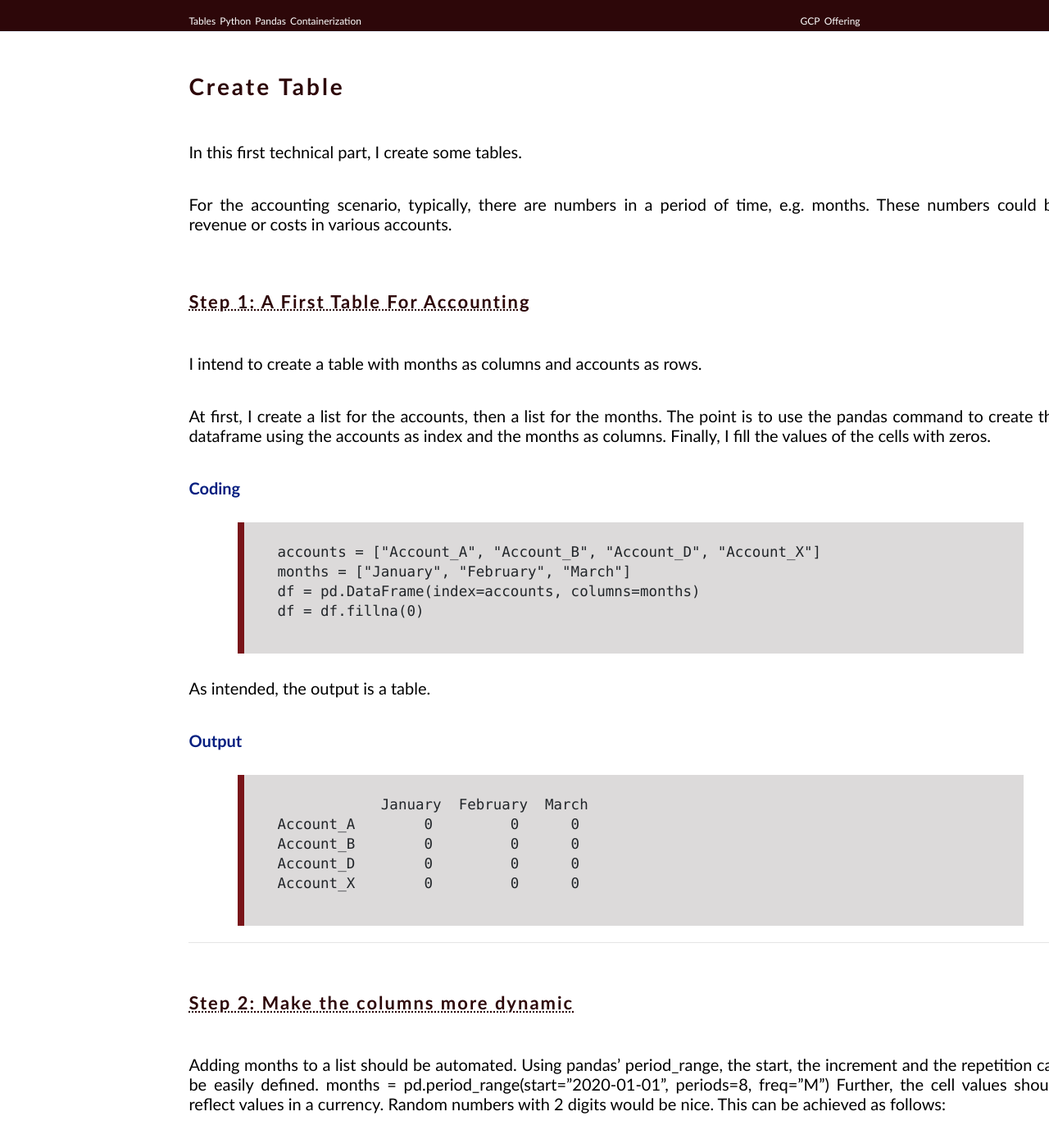
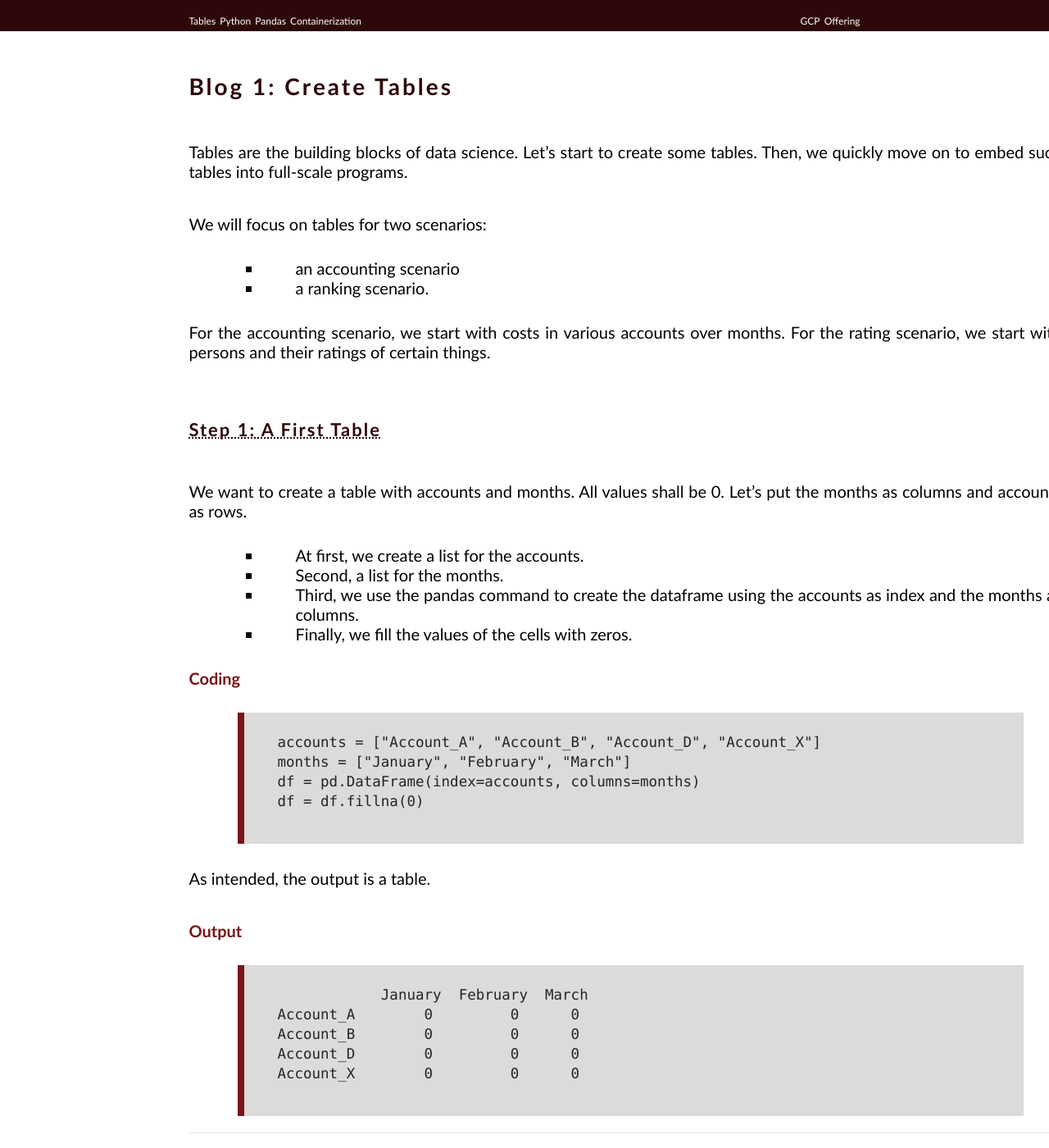
Before and after one commit to MaSe69/fromlisttok8, a Jekyll site: the page built from md/datascience/blog_20_create_table.md, in a window 1280 px wide and 1400 px high. Shown: the whole window at 82% size. Built offline with Jekyll 4.4.1, drawn with Linux system fonts in a browser that asks for light colours; some of the changed text lies outside the part shown.

Commit message:
First blog done

```diff
--- a/_includes/public/70_footer.html
+++ b/_includes/public/70_footer.html
@@ -2,7 +2,7 @@
 
   <div class="footer-column">
     <a class="footer" href="#">
-      <h3 class="footer">Lists</h3>
+      <h3 class="footer">Spreadsheets</h3>
       </h3>
     </a>
     <p><a class="footer" href="#">MS Excel</a></p>
@@ -14,10 +14,11 @@
       <h3 class="footer">Programming</h3>
       </h3>
     </a>
-    <p><a class="footer" href="../cloudproviders">Python</a></p>
+    <p><a class="footer" href="https://www.python.org">Python</a></p>
+    <p><a class="footer" href="https://pandas.pydata.org">Pandas</a></p>
   </div>
 
-  <div class="footer-column">
+  <div class=" footer-column">
     <a class="footer" href="#">
       <h3 class="footer">Web Applications</h3>
       </h3>
--- a/css/css_page/50_middle_page.css
+++ b/css/css_page/50_middle_page.css
@@ -74,6 +74,7 @@ img {
 
 strong {
   color: var(--blue90);
+  color: rgb(121, 20, 25);
   font-weight: 900;
 }
 
--- a/md/datascience/blog_20_create_table.md
+++ b/md/datascience/blog_20_create_table.md
@@ -5,17 +5,29 @@ meta: Overview Meta
 permalink: /create_table/
 ---
 
-# Create Table
+# Blog 1: Create Tables
 
-In this first technical part, I create some tables.
+Tables are the building blocks of data science.
+Let's start to create some tables.
+Then, we quickly move on to embed such tables into full-scale programs.
 
-For the accounting scenario, typically, there are numbers in a period of time, e.g. months. These numbers could be revenue or costs in various accounts.
+We will focus on tables for two scenarios:
+- an accounting scenario
+- a ranking scenario.
 
-## Step 1: A First Table For Accounting
+For the accounting scenario, we start with costs in various accounts over months.
+For the rating scenario, we start with persons and their ratings of certain things.
 
-I intend to create a table with months as columns and accounts as rows.
 
-At first, I create a list for the accounts, then a list for the months. The point is to use the pandas command to create the dataframe using the accounts as index and the months as columns. Finally, I fill the values of the cells with zeros.
+## Step 1: A First Table
+
+We want to create a table with accounts and months. All values shall be 0.
+Let's put the months as columns and accounts as rows.
+
+- At first, we create a list for the accounts.
+- Second, a list for the months.
+- Third, we use the pandas command to create the dataframe using the accounts as index and the months as columns.
+- Finally, we fill the values of the cells with zeros.
 
 **Coding**
 >
@@ -37,12 +49,23 @@ As intended, the output is a table.
 
 ---
 
+This completes the first part.
+In summary, we created a simple table realized as a Pandas dataframe.
 
 ## Step 2: Make the columns more dynamic
 
-Adding months to a list should be automated. Using pandas’ period_range, the start, the increment and the repetition can be easily defined.
-months = pd.period_range(start="2020-01-01", periods=8, freq="M")
-Further, the cell values should reflect values in a currency. Random numbers with 2 digits would be nice.
+In the next step, we want to achieve flexibility on the number of rows.
+We started with months, but the time period could also be days or weeks or else.
+Specifying the number of a columns to a table should of course be flexible.
+
+Using pandas’ period_range, the start, the increment and the repetition can be easily defined. Setting the "frequency" to "M", we stick with months, but could easily change to days, quarters, years or other time periods.
+
+
+**Coding**
+>
+    months = pd.period_range(start="2020-01-01", periods=8, freq="M")
+
+Then, the cell values should reflect values in a currency. Random numbers with 2 digits - representing currency values - would be nice.
 This can be achieved as follows:
 
 **Coding**
@@ -60,44 +84,55 @@ Now the result looks much more like an interesting accounting table.
     Account_D   555.01   591.41   825.60   403.47   856.62   485.57   716.13   602.52
     Account_X   506.24   197.62   912.49   717.87   988.16   585.67   957.28   112.60
 
+ In summary, we extended the table to a flexible number of columns for time periods.
+
 ## Step 3: Define a Function for Table Creation
 
-The column should represent any time interval, e.g. days, weeks, months, years, and certainly should start at any time to cover a many iterations as we like.
-The number of accounts should also be flexible and determined by the number of accounts that we provide in the list.
+The Pandas syntax to create dataframes or to create a list for time periods is quite special in the sense that you might have to look it up every time you use it. You might want to wrap this syntax hence in your personal programming style.
 
-Re-use is typically done by defining a function. Function have parameters. Providing the required mandatory input parameters can be painful, because it requires all interfaces to be adapted at the same time to avoid syntax errors. Luckily, a single parameter when defined as a dictionary can do the trick in Python. I call that general purpose parameter for short ‘para’.
-Functions need to be defined before they are called. Here is a possible general implementation for the purpose described.
+In a professional program you also should not repeat coding, but reuse or refine existing one. As we know now how to create a table, let's wrap it to create many, many more tables.
 
-**Coding**
+Re-use is typically done by defining a function. Functions need to be defined before they are called. Hence, we have to deal with this function first.
+
+- The column should represent any time interval, e.g. days, weeks, months, years, and certainly should start at any time to cover as many iterations as we like.
+- The number of accounts should also be flexible and determined by the number of accounts that we provide in the list.
+
+Function have parameters. Providing the required mandatory input parameters can be painful, because it requires all interfaces to be adapted at the same time to avoid syntax errors.
+
+Luckily, a single parameter, when defined as a dictionary, can do the trick in Python. Let's call that general purpose parameter for short ‘para’. The local data frame shall be called "dfl".
+
+
+**The Function**
 >
     def pdDFFromListsCreate(para):
         dfl = pd.DataFrame(para["CellValues"], index=para["Index"], columns=para["Columns"])
         return dfl
-    The parameterization is chosen to be
+
+**Parameters for the columns**
+>
     para["StartDate"] = "2020-06-01"
     para["TimeInterval"] = "D"
-    para["NrColumns"] = 10
-    para["Columns"] = myMonthsPD = pd.period_range(
+    para["NrColumns"] = 6
+    para["Columns"] = pd.period_range(
         start=para["StartDate"], periods=para["NrColumns"], freq=para["TimeInterval"]
     )
 
-## Rows
 
-**Coding**
+**Parameters for the rows**
+
 >
     accounts = ["Account_A", "Account_B", "Account_D", "Account_F", "Account_X"]
     para["Index"] = accounts
     para["NrRows"] = len(accounts)
 
-## Values
+**Parameters for the values**
 
-**Coding**
 >
     cellValues = np.random.rand(para["NrRows"], para["NrColumns"]) * 1000
     cellValues = cellValues.astype(float).round(2)
     para["CellValues"] = cellValues
 
-The output is a larger table
+The output is a table with six days as columns and with an additional row.
 
 **Output**
 >
@@ -107,3 +142,13 @@ The output is a larger table
     Account_D       32.24      629.63      442.73      916.11      827.24      314.53
     Account_F      444.54      298.93       39.16      600.06      674.27      175.03
     Account_X      792.80      289.78      189.62      560.98      407.42      468.28
+
+
+In summary, we can call a function in any program that returns a table with a specified number of time periods, accounts and some random values in the rows.
+
+## Summary and conclusion
+
+It is easy to create tables as dataframes in Pandas.
+
+The task was to create meaningful tables to be used for testing in professional programs.
+This is an entry point to a full-scale data science.
```
Also changed, not shown: other parts of md/datascience/blog_20_create_table.md (+2 -1 lines).
